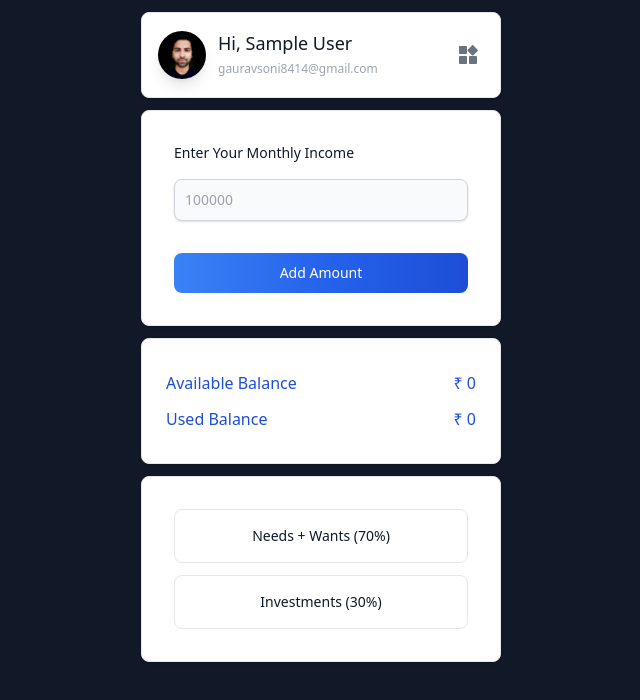
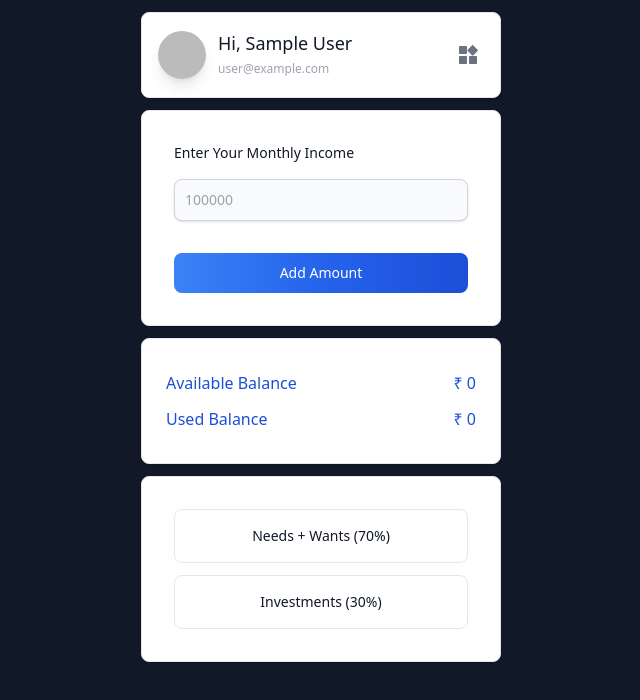
Before and after one commit to gauravsoni97/financefixer, a React (Create React App) app: page / in a window 1280 px wide. Shown: the top 700 px of the page, without its empty margins (319-959 px from the left). Built offline with nearby package versions, Linux system fonts and the light colour scheme; no server answers; sample sign-in values are in the browser's storage.

Commit message:
DYNAMIC HERO PROFILE

```diff
--- a/src/Screens/Main/MainPage/HeroProfile.jsx
+++ b/src/Screens/Main/MainPage/HeroProfile.jsx
@@ -31,16 +31,16 @@ const HeroProfile = ({}) => {
       <div className="flex  items-center w-[80%] ">
         <img
           className="w-12 h-12 mr-3 rounded-full shadow-lg"
-          src={myImg}
+          src={user?.photoURL}
           alt="Profile Image"
         />
         <div className="mb-1 text-lg font-medium text-gray-900 dark:text-white w-[80%]  overflow-hidden truncate">
-          <h1 className="mb-1 text-lg font-medium text-gray-900 dark:text-white w-[80%]  overflow-hidden truncate">
+          <h1 className=" capitalize mb-1 text-lg font-medium text-gray-900 dark:text-white w-[80%]  overflow-hidden truncate">
             Hi, {user?.displayName}
           </h1>
 
           <p className="text-xs font-extralight	w-[80%]  overflow-hidden truncate text-gray-400 ">
-            gauravsoni8414@gmail.com
+          {user?.email}
           </p>
         </div>
       </div>
```
